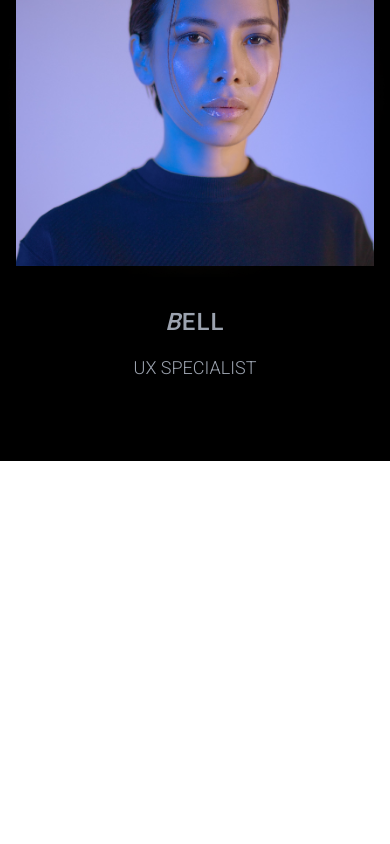
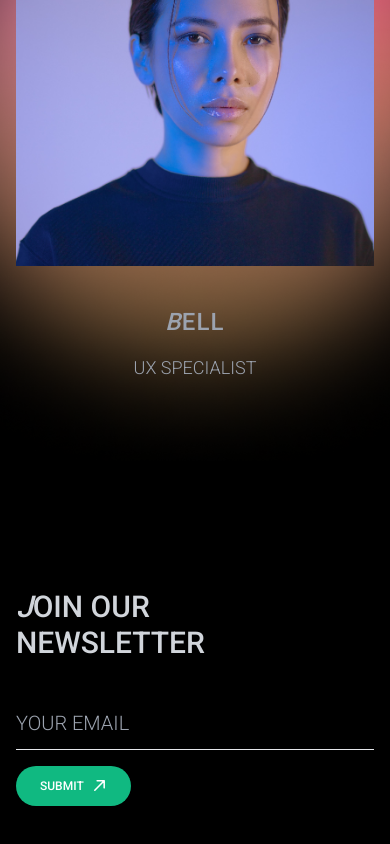
Before and after one commit to xaadrj/creative-aliens-frontend, a Next.js app: page / in a window 390 px wide. Shown: the part 5711-6555 px from the top of the page. Before the commit the page ends 6172 px from the top, so only its background shows below. Built offline with nearby package versions, Linux system fonts and the light colour scheme.

Commit message:
prettify the code and newsletter page added

```diff
--- a/app/page.js
+++ b/app/page.js
@@ -4,6 +4,7 @@ import SecondSection from '@/components/secondSection';
 import ThirdSection  from '@/components/thirdSection';
 import FourthSection from '@/components/fourthSection';
 import FifthSection from '@/components/fifthSection/index';
+import Newsletter from '@/components/newsletter';
 
 
 export default function Home() {
@@ -15,6 +16,7 @@ export default function Home() {
       <ThirdSection/>
       <FourthSection/>
       <FifthSection/>
+      <Newsletter/>
     </main>
   )
 }
--- a/components/fifthSection/index.js
+++ b/components/fifthSection/index.js
@@ -3,13 +3,13 @@ import FifthSlide from './fifthSlide';
 export default function FifthSection() {
   return (
     <div className='bg-black relative flex flex-col gap-20 pb-20'>
-          <div className="px-4 w-full flex relative flex-col justify-center items-center">
-                    <h1 className="text-center w-full uppercase text-gray-300 2xl:tracking-wide text-3xl md:text-4xl lg:text-5xl  2xl:text-8xl">
-                        <i>E</i>xpert <br /> members
-                    </h1>        </div>
-        <FifthSlide/>
-        <img
-        className="absolute top-0 left-0 object-contain h-full"
+      <div className="px-4 w-full flex relative flex-col justify-center items-center">
+        <h1 className="text-center w-full uppercase text-gray-300 2xl:tracking-wide text-3xl md:text-4xl lg:text-5xl  2xl:text-8xl">
+          <i>E</i>xpert <br /> members
+        </h1>        </div>
+      <FifthSlide />
+      <img
+        className="absolute top-0 left-0 object-cover md:object-contain h-full"
         src="/bg/section-bg.png"
         alt="background"
       />
--- a/components/fourthSection/styles.css
+++ b/components/fourthSection/styles.css
@@ -5,7 +5,7 @@
   width: 100%
 }
 
-  .swiper-backface-hidden .swiper-slide  {
+.swiper-backface-hidden .swiper-slide {
   background-color: black;
 }
 
@@ -14,7 +14,7 @@
   content: "";
 }
 
-    .swiper-wrapper{
+.swiper-wrapper {
   display: flex;
   align-items: center;
 }
@@ -36,6 +36,7 @@
     margin: -40px 30px;
   }
 }
+
 @media (min-width: 1024px) {
   .mainDiv {
     position: relative;
@@ -56,6 +57,7 @@
   text-align: center;
   font-size: 18px;
 }
+
 .swiper-slide img {
   width: 660px;
   object-fit: cover;
--- a/components/hero/index.js
+++ b/components/hero/index.js
@@ -42,7 +42,7 @@ export default function Hero() {
             </div>
             <div className="flex pt-8 2xl:pt-14 gap-10 md:gap-6 lg:gap-16 flex-col-reverse lg:flex-row justify-center items-center">
               <div>
-              <Button Color={'white'} Text="Our Works"  />
+                <Button Color={'white'} Text="Our Works" />
               </div>
               <div className="text-center md:w-4/6 lg:text-left lg:w-80 text-xl 2xl:text-2xl leading-7 ">
                 Creative Alien is a multidisciplinary
--- /dev/null
+++ b/components/newsletter/index.js
@@ -0,0 +1,16 @@
+
+import Button from '../button';
+
+export default function Newsletter() {
+  return (
+    <div className="bg-black py-32 flex w-full lg:flex-row flex-col justify-start items-end gap-12 xl:gap-32 px-4 md:px-20 xl:px-40 2xl:px-40">
+      <h1 className="text-left w-full uppercase text-gray-300 2xl:tracking-wide text-3xl md:text-5xl xl:text-6xl 2xl:text-8xl">
+        <i>J</i>oin our <br /> newsletter
+      </h1>
+      <div className='pb-2 xl:pb-4 flex justify-start items-start gap-4 xl:gap-8 flex-col w-full '>
+        <input className='border-b w-full bg-transparent focus:border-emerald-500 text-gray-300 focus:outline-0  text-xl lg:text-2xl placeholder:text-xl lg:placeholder:text-2xl h-auto placeholder:font-light pb-3 ' type='email' placeholder='YOUR EMAIL' />
+        <Button Text={'submit'} />
+      </div>
+    </div>
+  )
+}
```
Also changed, not shown: components/fifthSection/fifthSlide.js (+4 -4 lines), components/thirdSection/index.js (indentation only). Lines whose indentation alone changed are shown as unchanged.
